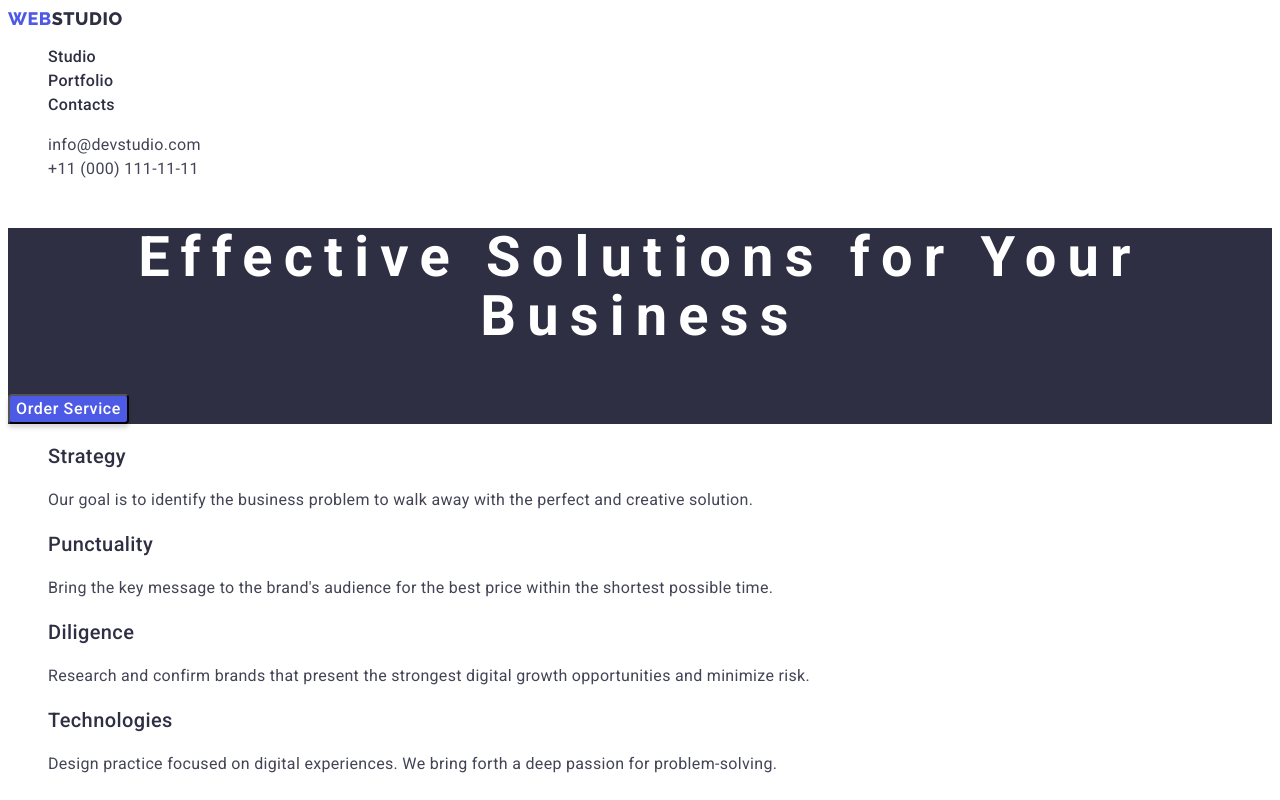
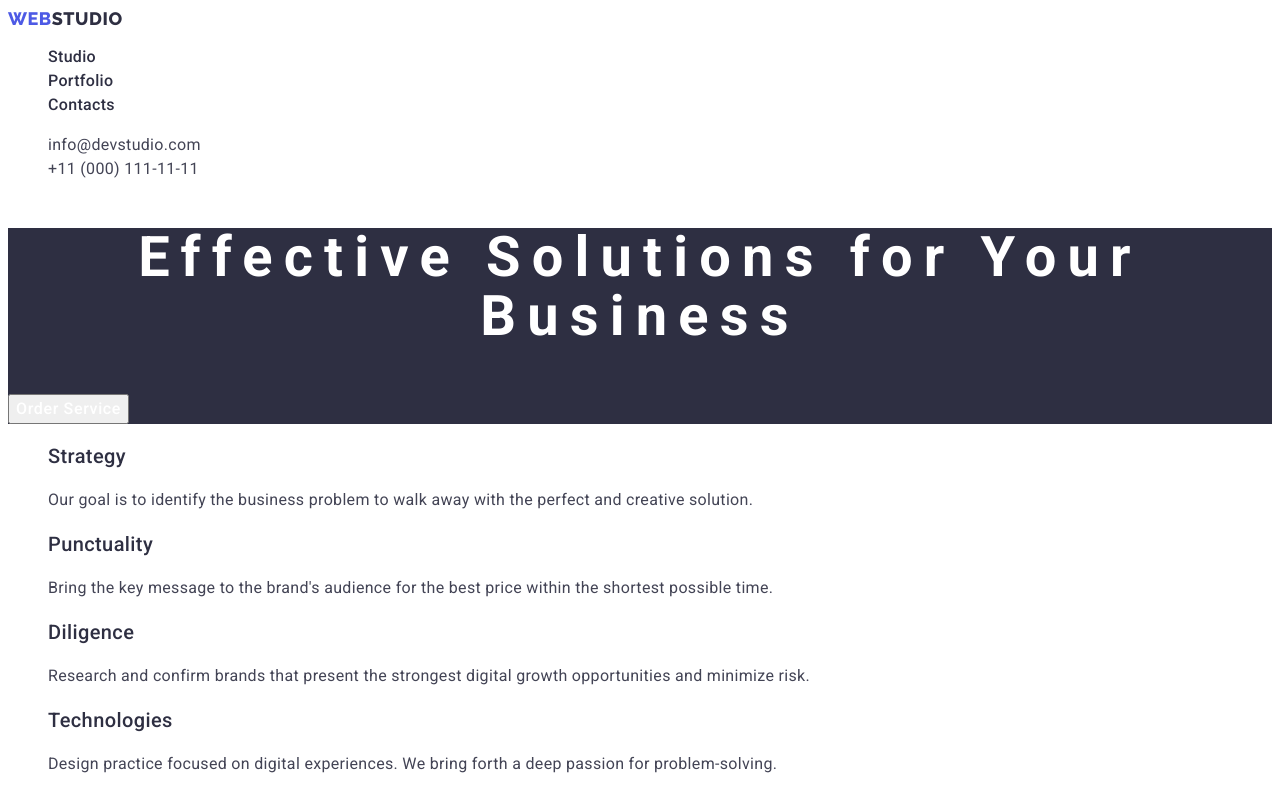
Before and after one commit to Yaremkevych/goit-markup-hw-02, a plain HTML site: page index.html in a window 1280 px wide. Shown: the top 800 px of the page. Drawn offline with Linux system fonts and the light colour scheme.

Commit message:
Update styles.css

```diff
--- a/css/styles.css
+++ b/css/styles.css
@@ -4,6 +4,7 @@
     --slate: #434455;
     --white: #ffffff;
     --cloud: #f4f4fd;
+    --ocean: #404bbf;
 }
 
 body {
@@ -68,16 +69,15 @@ body {
 .solutions-btn {
     color: var(--white, #fff);
     cursor: pointer;
-    /* Button Text */
     font-size: 16px;
-    font-family: Roboto;
+    font-family: Roboto, sans-serif;
     font-weight: 500;
     line-height: 1.5;
     letter-spacing: 0.04em;
-    /* Button Style */
-    border-radius: 4px;
-    background: var(--iris, #4d5ae5);
-    box-shadow: 0px 4px 4px 0px rgba(0, 0, 0, 0.15);
+}
+.solutions-btn:hover,
+.solutions-btn:focus {
+    color: var(--ocean);
 }
 /*-----------SECTION-2-----------*/
 .visually-hidden {
```
